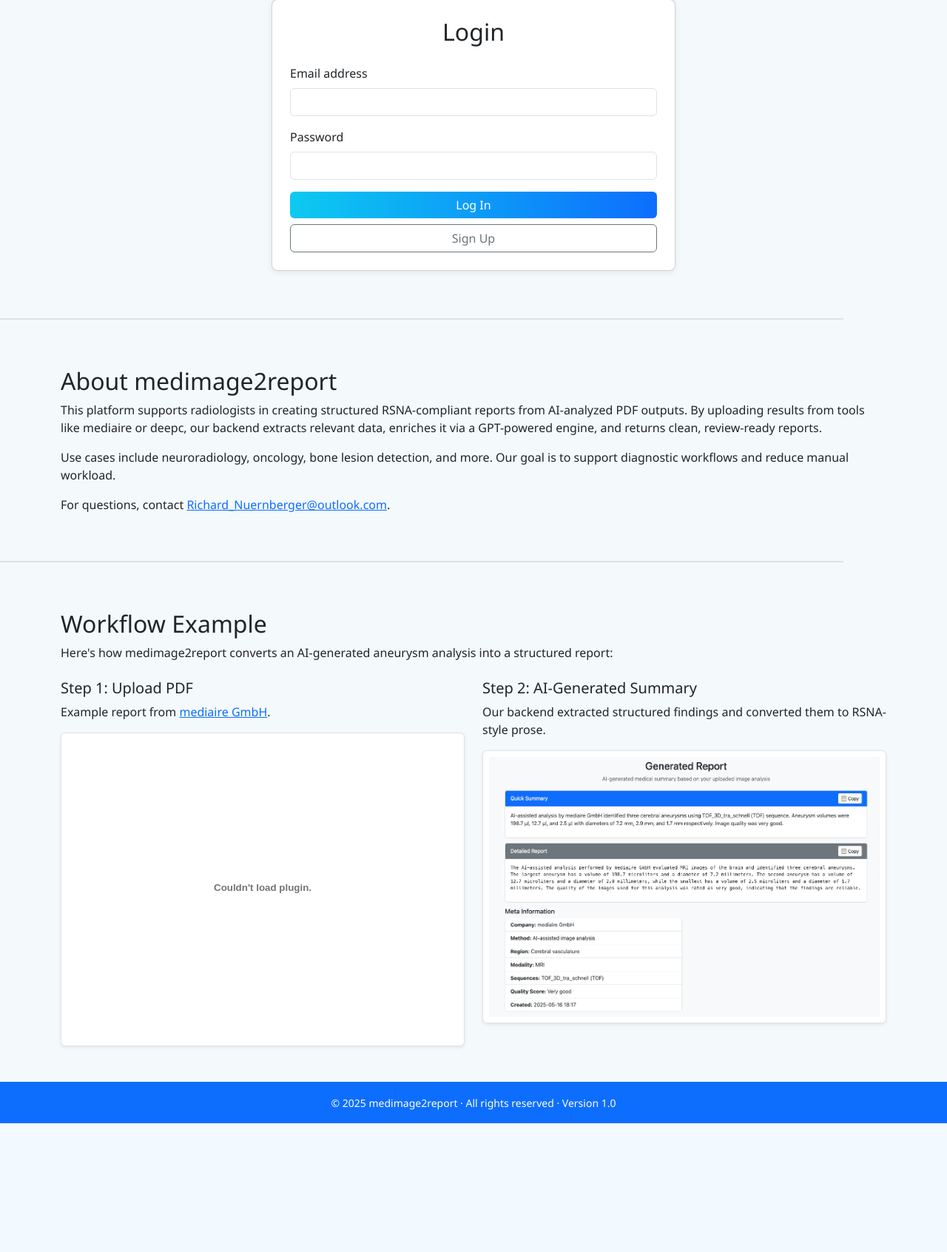
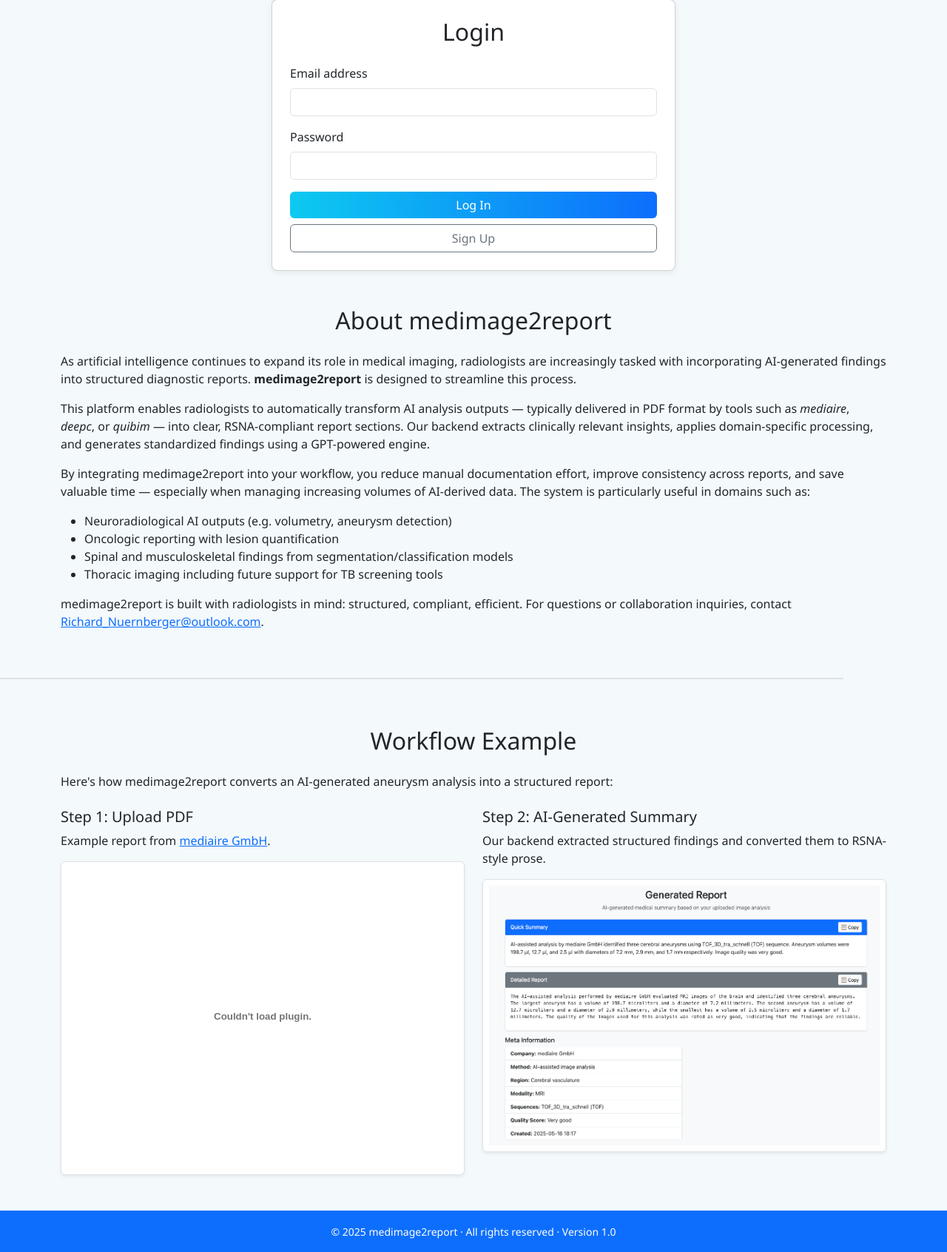
Before and after one commit to RichardNur/medimage2report, a Flask app: page / in a window 1280 px wide. Shown: the part 354-2046 px from the top of the page at 74% size. Before the commit the page ends 1872 px from the top, so only its background shows below. Run offline with Flask 3, Linux system fonts and the light colour scheme.

Commit message:
Fix html, Update About section

```diff
--- a/app/templates/index.html
+++ b/app/templates/index.html
@@ -118,21 +118,34 @@
     {% endwith %}
   </div>
 
-  <div class="container section-divider"></div>
-
 <!-- About Section -->
-  <div class="container">
-    <h2>About medimage2report</h2>
-    <p>This platform supports radiologists in creating structured RSNA-compliant reports from AI-analyzed PDF outputs. By uploading results from tools like mediaire or deepc, our backend extracts relevant data, enriches it via a GPT-powered engine, and returns clean, review-ready reports.</p>
-    <p>Use cases include neuroradiology, oncology, bone lesion detection, and more. Our goal is to support diagnostic workflows and reduce manual workload.</p>
-    <p>For questions, contact <a href="mailto:Richard_Nuernberger@outlook.com">Richard_Nuernberger@outlook.com</a>.</p>
+<div class="container mt-5">
+  <h2 class="text-center mb-4">About medimage2report</h2>
+  <p>
+    As artificial intelligence continues to expand its role in medical imaging, radiologists are increasingly tasked with incorporating AI-generated findings into structured diagnostic reports. <strong>medimage2report</strong> is designed to streamline this process.
+  </p>
+  <p>
+    This platform enables radiologists to automatically transform AI analysis outputs — typically delivered in PDF format by tools such as <em>mediaire</em>, <em>deepc</em>, or <em>quibim</em> — into clear, RSNA-compliant report sections. Our backend extracts clinically relevant insights, applies domain-specific processing, and generates standardized findings using a GPT-powered engine.
+  </p>
+  <p>
+    By integrating medimage2report into your workflow, you reduce manual documentation effort, improve consistency across reports, and save valuable time — especially when managing increasing volumes of AI-derived data. The system is particularly useful in domains such as:
+  </p>
+  <ul>
+    <li>Neuroradiological AI outputs (e.g. volumetry, aneurysm detection)</li>
+    <li>Oncologic reporting with lesion quantification</li>
+    <li>Spinal and musculoskeletal findings from segmentation/classification models</li>
+    <li>Thoracic imaging including future support for TB screening tools</li>
+  </ul>
+  <p>
+    medimage2report is built with radiologists in mind: structured, compliant, efficient. For questions or collaboration inquiries, contact <a href="mailto:Richard_Nuernberger@outlook.com">Richard_Nuernberger@outlook.com</a>.
+  </p>
 </div>
 
 <div class="container section-divider"></div>
 
 <!-- Workflow Example -->
 <div class="container">
-    <h2>Workflow Example</h2>
+  <h2 class="text-center mb-4">Workflow Example</h2>
   <p>Here's how medimage2report converts an AI-generated aneurysm analysis into a structured report:</p>
   <div class="row mt-4">
     <div class="col-md-6">
@@ -156,7 +169,3 @@
 <footer class="text-white text-center py-3 mt-5">
   <small>&copy; 2025 medimage2report · All rights reserved · Version 1.0</small>
 </footer>
-
-  <script src="https://cdn.jsdelivr.net/npm/bootstrap@5.3.0/dist/js/bootstrap.bundle.min.js"></script>
-</body>
-</html>
--- a/app/templates/upload_pdf.html
+++ b/app/templates/upload_pdf.html
@@ -62,9 +62,12 @@
       </button>
       <div class="collapse navbar-collapse" id="navbarContent">
         <ul class="navbar-nav me-auto">
+          {% if current_user.is_authenticated %}
             <li class="nav-item"><a class="nav-link" href="{{ url_for('profile') }}">Profile</a></li>
-        <li class="nav-item"><a class="nav-link active" href="{{ url_for('upload_pdf') }}">Report Generator</a></li>
+            <li class="nav-item"><a class="nav-link" href="{{ url_for('upload_pdf') }}">Report Generator</a></li>
+            <li class="nav-item"><a class="nav-link" href="{{ url_for('status') }}">Dashboard</a></li>
             <li class="nav-item"><a class="nav-link disabled" href="#">TBC Recognizer</a></li>
+          {% endif %}
         </ul>
       </div>
     </div>
```
Lines whose indentation alone changed are shown as unchanged.
